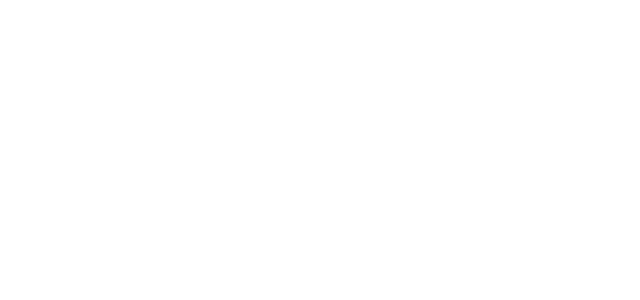
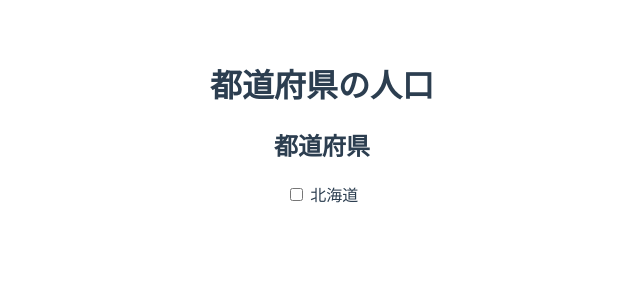
Before and after one commit to yuta-hayashi/japan-stat, a Vue app: page / in a window 1280 px wide. Shown: the top 300 px of the page, without its empty margins (318-958 px from the left). Built offline with nearby package versions, Linux system fonts and the light colour scheme.

Commit message:
✨ 基本コンポーネントを実装

```diff
--- a/src/App.vue
+++ b/src/App.vue
@@ -1,11 +1,33 @@
 <template>
-  <div id="app"></div>
+  <div id="app">
+    <AppHeader>都道府県の人口 </AppHeader>
+    <SubTitle>都道府県</SubTitle>
+    <CheckButton :prefecture="prefDummy" @check="check($event)"></CheckButton>
+  </div>
 </template>
 
 <script>
+import AppHeader from "@/components/AppHeader.vue";
+import SubTitle from "@/components/SubTitle.vue";
+import CheckButton from "@/components/CheckButton.vue";
 export default {
   name: "App",
-  components: {}
+  components: {
+    AppHeader,
+    SubTitle,
+    CheckButton
+  },
+  data() {
+    return {
+      prefDummy: { prefCode: 1, prefName: "北海道" },
+      isShow: 0
+    };
+  },
+  methods: {
+    check(eventArgs) {
+      console.log(eventArgs);
+    }
+  }
 };
 </script>
 
--- /dev/null
+++ b/src/components/AppHeader.vue
@@ -0,0 +1,9 @@
+<template>
+  <h1><slot></slot></h1>
+</template>
+
+<script>
+export default {
+  name: "AppHeader"
+};
+</script>
--- /dev/null
+++ b/src/components/CheckButton.vue
@@ -0,0 +1,37 @@
+<template>
+  <label>
+    <input
+      type="checkbox"
+      :id="prefecture.prefCode"
+      :value="prefecture.prefCode"
+      v-model="isCheck"
+      @change="emit"
+    />
+    {{ prefecture.prefName }}
+  </label>
+</template>
+
+<script>
+export default {
+  name: "CheckButton",
+  props: {
+    prefecture: {
+      type: Object,
+      default: null
+    }
+  },
+  data() {
+    return {
+      isCheck: false
+    };
+  },
+  methods: {
+    emit() {
+      this.$emit("check", {
+        prefCode: this.prefecture.prefCode,
+        isCheck: this.isCheck
+      });
+    }
+  }
+};
+</script>
--- /dev/null
+++ b/src/components/SubTitle.vue
@@ -0,0 +1,9 @@
+<template>
+  <h2><slot></slot></h2>
+</template>
+
+<script>
+export default {
+  name: "SubTitle"
+};
+</script>
```
